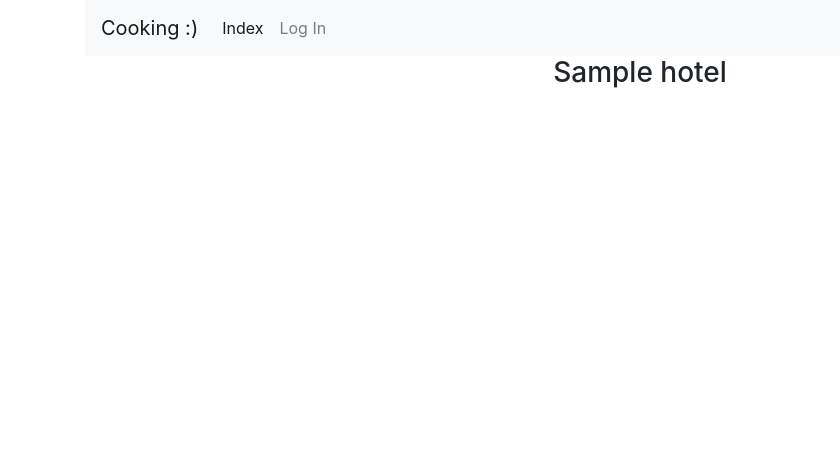
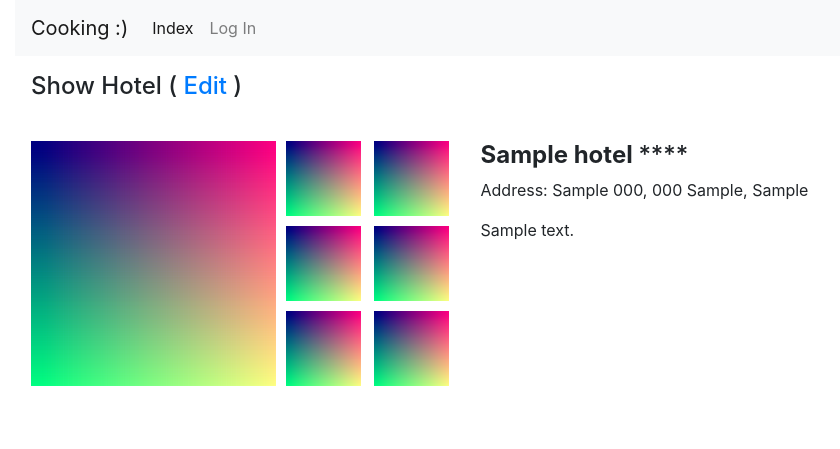
Before and after one commit to kalalannn/hotel-managment-system, a Flask app: page /hotels/show/1 in a window 1280 px wide. Shown: the top 449 px of the page, without its empty margins (0-840 px from the left). Run offline with Flask 2, Linux system fonts and the light colour scheme; tables that the repository leaves empty hold one stand-in row (values such as "Sample post"); some libraries are stand-ins or nearby versions.

Commit message:
H4 style, container-fluid, Joined Hotels Operations New, Edit, Show; Images row html

```diff
--- a/app/hotels/controllers.py
+++ b/app/hotels/controllers.py
@@ -39,11 +39,9 @@ def list():
 @hotels.route('/edit/<int:hotel_id>', methods=['GET', 'POST']) # Director+
 def update(hotel_id=None):
     if hotel_id:
-        op      = 'Edit'
         hotel   = Hotel.query.filter_by(id=hotel_id).one()
         form    = HotelForm(request.form, obj=hotel)
     else:
-        op      = 'New'
         hotel   = None
         form    = HotelForm(request.form)
 
@@ -94,10 +92,10 @@ def update(hotel_id=None):
         # rooms           = hotel.room_categories.rooms
         # room_categories = hotel.room_categories
         return render_template('hotels/update.html', \
-            op=op, form=form, hotel=hotel, room_form=room_form, category_form=category_form)
+            op='Edit', form=form, hotel=hotel, room_form=room_form, category_form=category_form)
     else:
         return render_template('hotels/update.html', \
-            op=op, form=form)
+            op='New', form=form)
 
 @login_required
 @hotels.route('/<int:hotel_id>/room_categories/rooms/new', methods=['POST'])
@@ -140,18 +138,18 @@ def new_room_category (hotel_id):
     form = RoomCategoryForm(request.form, hotel_id=hotel_id)
     if form.validate_on_submit():
         category = RoomCategory(RoomType(form.type.data).name, \
-            int(form.price.data), hotel)
+            int(form.price.data), hotel, form.description.data)
         db.session.add(category)
         db.session.commit()
         return redirect(url_for('hotels.update', hotel_id=hotel_id))
     else:
         return redirect (url_for('error', error="Wrong data."))
 
-# There must be hotel_id to SHOW!
-@hotels.route('/show/<int:hotel_id>', methods=['GET', 'POST'])
+@hotels.route('/show/<int:hotel_id>', methods=['GET'])
 def show(hotel_id):
     hotel = Hotel.query.filter_by(id=hotel_id).one()
-    return render_template('hotels/show.html', hotel=hotel)
+    return render_template('hotels/update.html',
+        op='Show', hotel=hotel)
 
 # # There also
 # @hotels.route('/edit/', methods=['GET', 'POST'])
--- a/app/static/css/styles.css
+++ b/app/static/css/styles.css
@@ -5,6 +5,10 @@
 
 h3 {
     text-align: center !important;
+}
+
+h4 {
+    text-align: left !important;
 }
 
 .input-group-prepend {
--- a/app/templates/base.html
+++ b/app/templates/base.html
@@ -11,7 +11,7 @@
 
 {% block content %}
 
-<div class="container">
+<div class="container-fluid">
 {% include 'navbar.html' %}
 {{ render_messages() }}
 {% block inner_content %}
--- a/app/templates/hotels/list.html
+++ b/app/templates/hotels/list.html
@@ -18,7 +18,7 @@ $(document).ready(function () {
     });
 
     $("#date_from").datepicker({ dateFormat: "dd-mm-yy" })
-        .datepicker("setDate", '03-04-2018');
+    $("#date_to").datepicker({ dateFormat: "dd-mm-yy" })
 });
 </script>
 {% endblock inner_scripts %}
--- a/app/templates/hotels/show.html
+++ /dev/null
@@ -1,11 +0,0 @@
-{% extends "base.html" %}
-
-{% block title %} Hotels {% endblock %}
-
-{% block inner_content %}
-
-<div class="page-header">
-    <h3> {{ hotel.name }} </h3>
-</div>
-
-{% endblock inner_content %}
--- a/app/templates/hotels/update.html
+++ b/app/templates/hotels/update.html
@@ -1,5 +1,4 @@
 {% extends "base.html" %}
-{% from "bootstrap/form.html" import render_form %}
 
 <style>
 form textarea#description {
@@ -13,12 +12,25 @@
 
 {% block inner_content %}
 
-{# <div class="page-header">
+<h4 class="p-3">
+    {{ op }} Hotel
+    {% if op == 'New' %}
+    {% elif op == 'Edit' %}
+        (<a href="{{ url_for('hotels.show', hotel_id=hotel.id) }}"> Show </a>)
+    {% elif op == 'Show' %}
+        (<a href="{{ url_for('hotels.update', hotel_id=hotel.id) }}"> Edit </a>)
+    {% endif %}
+</h4>
+
+<div class="row no-gutters">
+    {% if op == 'Edit' or op == 'Show' %}
+    <div class="col col-md-auto p-3">
+        {% include "images.html" %}
     </div>
-#}
-<div class="row">
-    <div class="col">
-        <h3> {{ op }} Hotel </h3>
+    {% endif %}
+
+    {% if op == 'New' or op == 'Edit' %}
+    <div class="col p-3">
         {% if current_user.role == UserRole.DIRECTOR.value %}
             {{ hotel.name }} {{ '*' * hotel.stars }} <br>
             Address: {{ hotel.address.text() }}      <br> <br>
@@ -30,36 +42,122 @@
             {% endfor %}
         </form>
     </div>
+    {% elif op == 'Show' %}
+    <div class="col p-3">
+        <h4> <b> {{ hotel.name }} </b> {{ '*' * hotel.stars }} </h4>
+        <p> Address: {{ hotel.address.text() }} </p>
+        <p> {{ hotel.description }} </p>
+    </div>
+    {% endif %}
+</div>
 
-    {% if hotel is defined %}
+{% if hotel is defined and op == 'Edit' %}
+<br> <br>
+<style>
+.table-align-valign-center > tbody > tr > td,
+.table-align-valign-center > thead > tr > th {
+    vertical-align: middle;
+}
+.table-align-valign-center > tbody > tr > td:not(:first-child),
+.table-align-valign-center > thead > tr > th:not(:first-child) {
+    text-align: center;
+}
+</style>
+<h3 class="p-3"> Rooms (<a href=""> New </a>) and Categories (<a href=""> New </a>) </h3>
+<div class="row p-3">
     <div class="col">
-            <h3> Rooms Categories </h3>
+        <table class="table table-striped table-align-valign-center">
+            <thead class="thead-dark">
+                <tr>
+                {% for field in category_form %}
+                    {% if field.type != 'CSRFTokenField' and field.type != 'SubmitField' %}
+                        <th> {{ field.label }} </th>
+                    {% endif %}
+                {% endfor %}
+                    <th> Action </th>
+                </tr>
+            </thead>
+
+            <tbody>
+                {% for room_category in hotel.room_categories %}
+                <tr>
+                    <td><b> {{ RoomType(room_category.type).name }}  </b></td>
+                    <td><b> {{ "{},-".format(room_category.price) }} </b></td>
+                    <td> {{ room_category.description }} </td>
+                    <td> <button class="btn btn-primary" onClick="$('#modalRoomCategory').modal('show'); return false;">
+                        Update {#{ room_category.id }#}
+                        </button>
+                    </td>
+                </tr>
+
+                    {% for room in room_category.rooms %}
+                    <tr>
+                        <td> &nbsp; </td>
+                        <td> Room #{{ room.number }} </td>
+                        <td> {{ room.beds }} Beds  </td>
+                        <td> <button class="btn btn-primary" onClick="$('#modalRoom').modal('show'); return false;">
+                            Update {#{ room.id }#}
+                            </button>
+                        </td>
+                    </tr>
+                    {% endfor %}
+
+                {% endfor %}
+            </tbody>
+            </table>
+    </div>
+
+    <div class="modal fade" id="modalRoomCategory" role="dialog">
+        <div class="modal-dialog modal-dialog-centered">
+            <div class="modal-content">
+                <div class="modal-header">
+                    <h5 class="modal-title"> RoomCategory </h5>
+                    <button type="button" class="close" data-dismiss="modal">
+                        <span aria-hidden="true">&times;</span>
+                    </button>
+                </div>
+                <div class="modal-body">
                     <form method="POST" action="../{{ hotel.id }}/room_categories/new">
                     {{ category_form.csrf_token }}
                     {% for field in category_form %}
                         {{ render_field(field) }}
                     {% endfor %}
                     </form>
+                </div>
+                <!-- <div class="modal-footer"> -->
+                    <!-- <button type="button" class="btn btn-secondary" data-dismiss="modal">Close</button> -->
+                    <!-- <button type="button" class="btn btn-primary btn-save">Save</button> -->
+                <!-- </div> -->
+            </div>
+        </div>
+    </div>
 
-            <h3> Rooms </h3>
+    <div class="modal fade" id="modalRoom" role="dialog">
+        <div class="modal-dialog modal-dialog-centered">
+            <div class="modal-content">
+                <div class="modal-header">
+                    <h5 class="modal-title"> Room </h5>
+                    <button type="button" class="close" data-dismiss="modal">
+                        <span aria-hidden="true">&times;</span>
+                    </button>
+                </div>
+                <div class="modal-body">
                     <form method="POST" action="../{{ hotel.id }}/room_categories/rooms/new">
                         {{ room_form.csrf_token }}
                         {% for field in room_form %}
                             {{ render_field(field) }}
                         {% endfor %}
                     </form>
-
-            {% for room_category in hotel.room_categories %}
-                <p> {{ RoomType(room_category.type).name }} {{ room_category.price }} </p>
-
-                {% for room in room_category.rooms %}
-                    <p> Number: {{ room.number }}, Beds: {{ room.beds }}  </p>
-                {% endfor %}
-            {% endfor %}
-
+                </div>
+                <!-- <div class="modal-footer"> -->
+                    <!-- <button type="button" class="btn btn-secondary" data-dismiss="modal">Close</button> -->
+                    <!-- <button type="button" class="btn btn-primary btn-save">Save</button> -->
+                <!-- </div> -->
+            </div>
+        </div>
     </div>
 </div>
 {% endif %}
-</div>
 
+<br><br>
 {% endblock inner_content %}
--- /dev/null
+++ b/app/templates/images.html
@@ -0,0 +1,27 @@
+<style>
+.img-selected {
+    width: 245px;
+    height: 245px;
+    margin-right: 10px;
+}
+.img-option {
+    width: 75px; /* * 3 = 225px */
+    height: 75px;
+}
+</style>
+<div class="row no-gutters">
+    <div>
+        <img class="img-selected" src="{{ url_for('static', filename='img/hotel_image.png') }}">
+    </div>
+
+    <div>
+    {% for i in range(0,3) %}
+        <div>
+        {% for y in range(0,2) %}
+                <img class="img-option" src="{{ url_for('static', filename='img/hotel_image.png') }}"
+                    style="{% if i==1 %} margin-top: 10px; margin-bottom: 10px; {% endif %} {% if y==0 %} margin-right: 8px; {% endif %}" >
+        {% endfor %}
+        </div>
+    {% endfor %}
+    </div>
+</div>
```
Also changed, not shown: app/hotels/forms.py (+9 -8 lines). Lines whose indentation alone changed are shown as unchanged.
